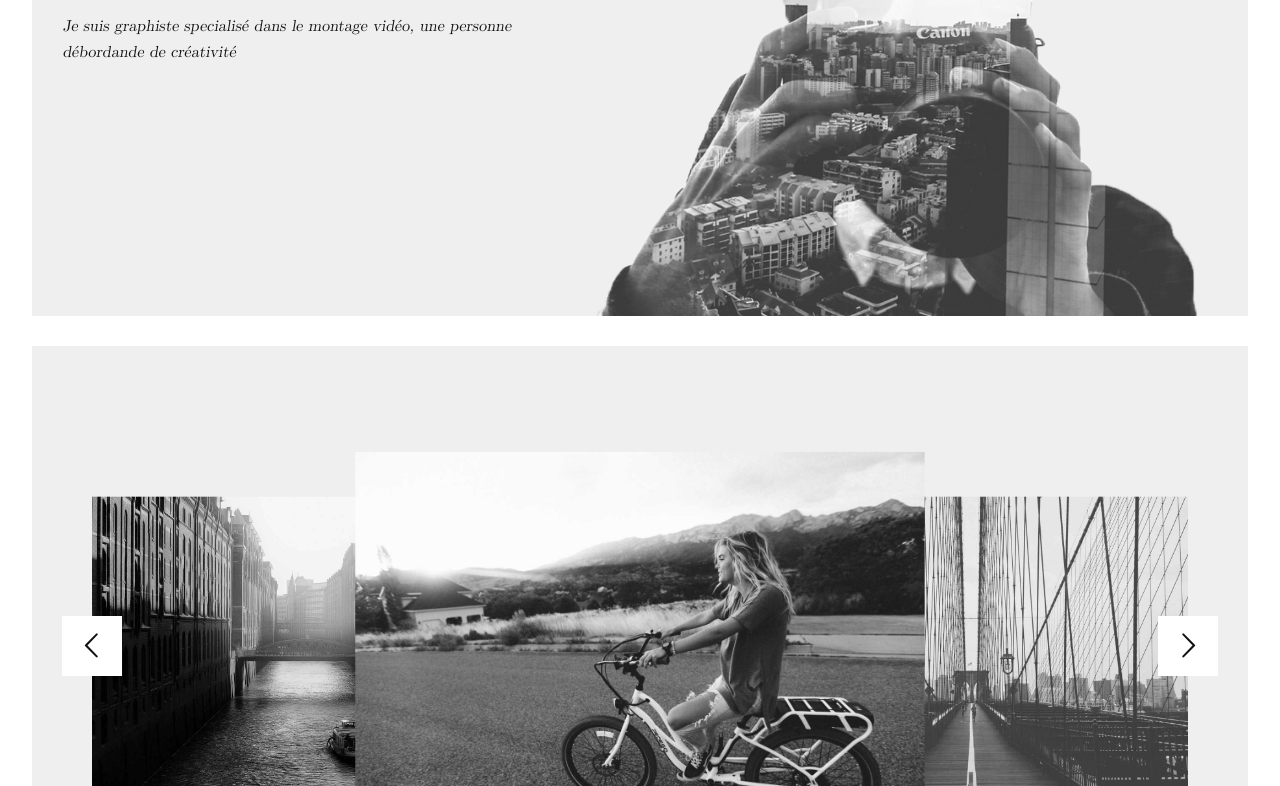
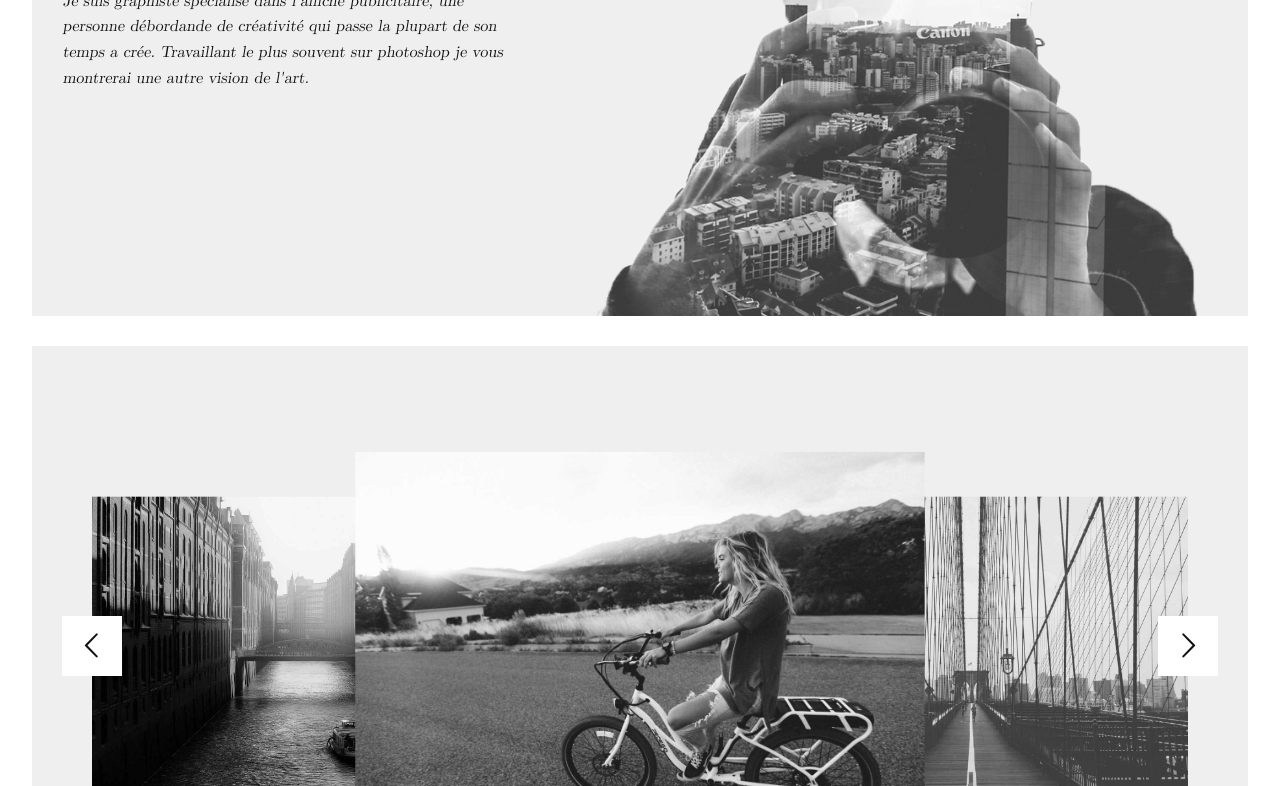
Before and after one commit to Cameronnlk/Cameronnlk.github.io, a plain HTML site: page index.html in a window 1280 px wide. Shown: the part 314-1100 px from the top of the page. Drawn offline with nearby package versions, Linux system fonts and the light colour scheme; files whose address does not match are found by name.

Commit message:
Update index.html

```diff
--- a/index.html
+++ b/index.html
@@ -24,7 +24,7 @@
       <div class="wrapper">
         <div class="welcome">
           <h1><strong>Cameronnlk</strong> Bienvenue</h1>
-          <p>Je suis graphiste specialisé dans le montage vidéo, une personne débordande de créativité   </p>
+          <p>Je suis graphiste specialisé dans l'affiche publicitaire, une personne débordande de créativité qui passe la plupart de son temps a crée. Travaillant le plus souvent sur photoshop je vous montrerai une autre vision de l'art.    </p>
         </div>
         <div class="photographer"><img src="assets/img/hero.png" alt="Photographer"></div>
       </div>
```
